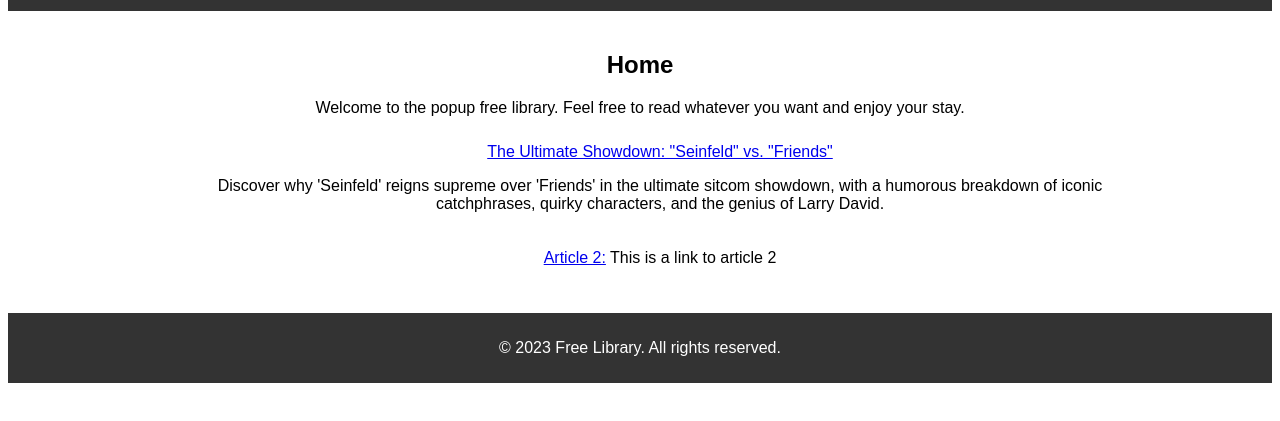
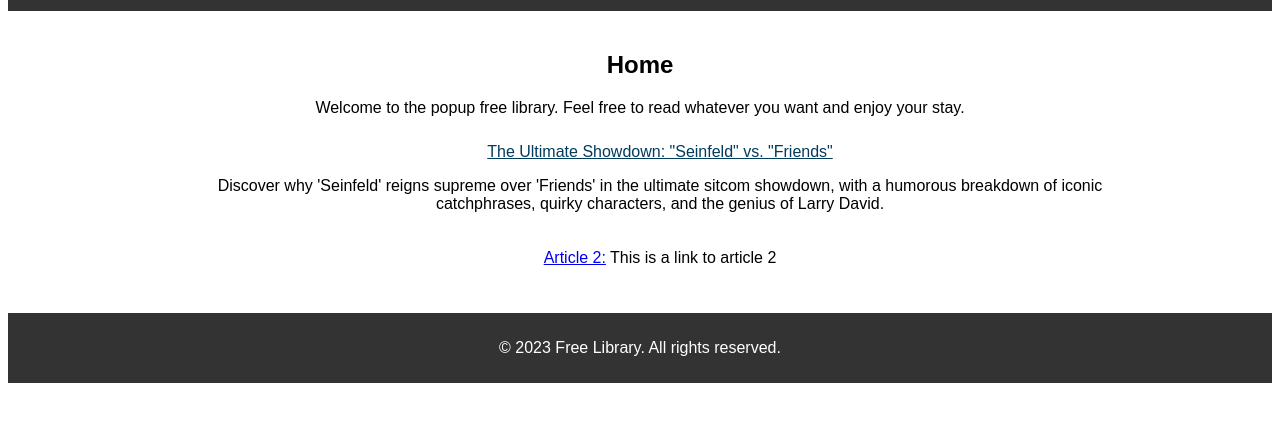
Before and after one commit to motherbrainn/pocket-wifi-free-library, a plain HTML site: page data/index.html in a window 1280 px wide. In both pictures the pointer is over the link 660 px from the left and 248 px from the top of the page. Shown: the part 97-518 px from the top of the page. Drawn offline with Linux system fonts and the light colour scheme.

Commit message:
feat: fix anchor active style

```diff
--- a/data/style.css
+++ b/data/style.css
@@ -31,6 +31,13 @@ a:visited {
   color: #0077b6; /* Visited link color (same as unvisited) */
 }
 
+a:hover {
+  color: #013c5c;
+} /* Mouse over link */
+a:active {
+  color: #0000ff;
+} /* Selected link   */
+
 main {
   width: 80%;
   margin: 0 auto;
```
